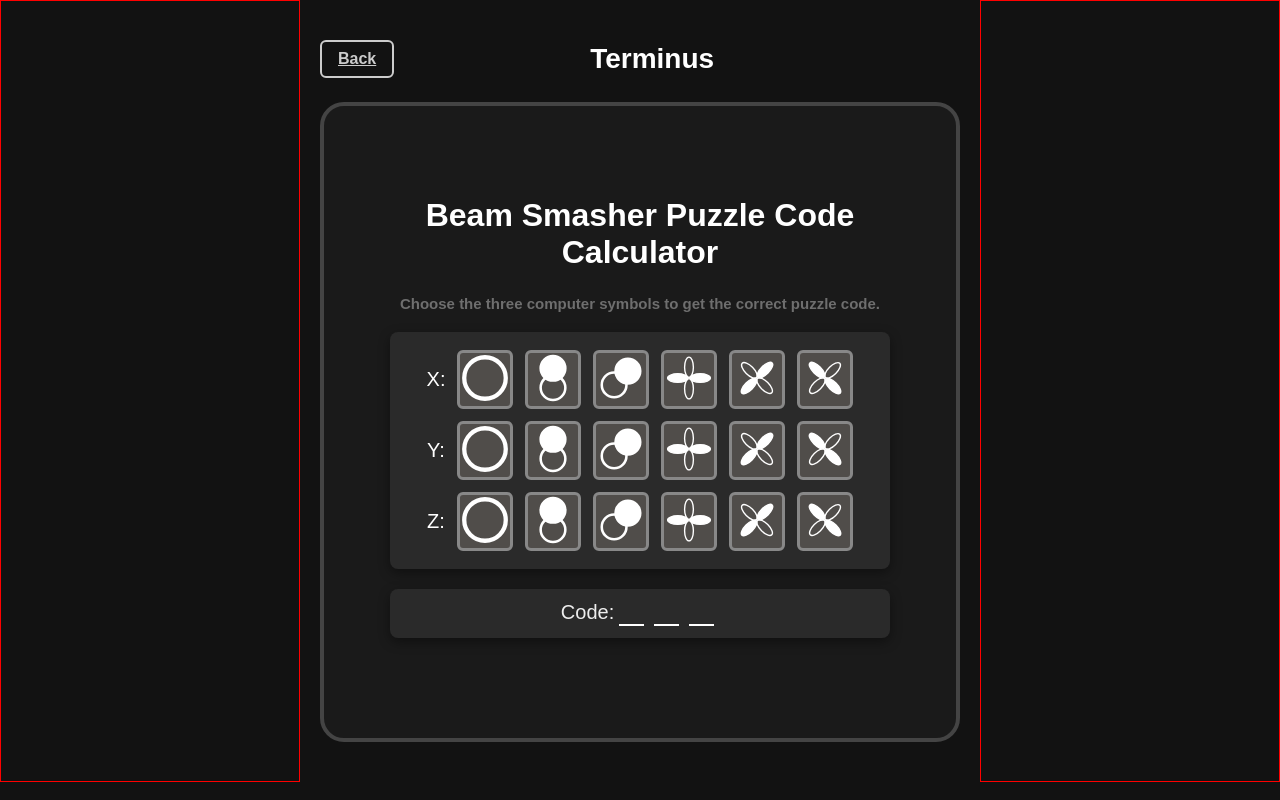
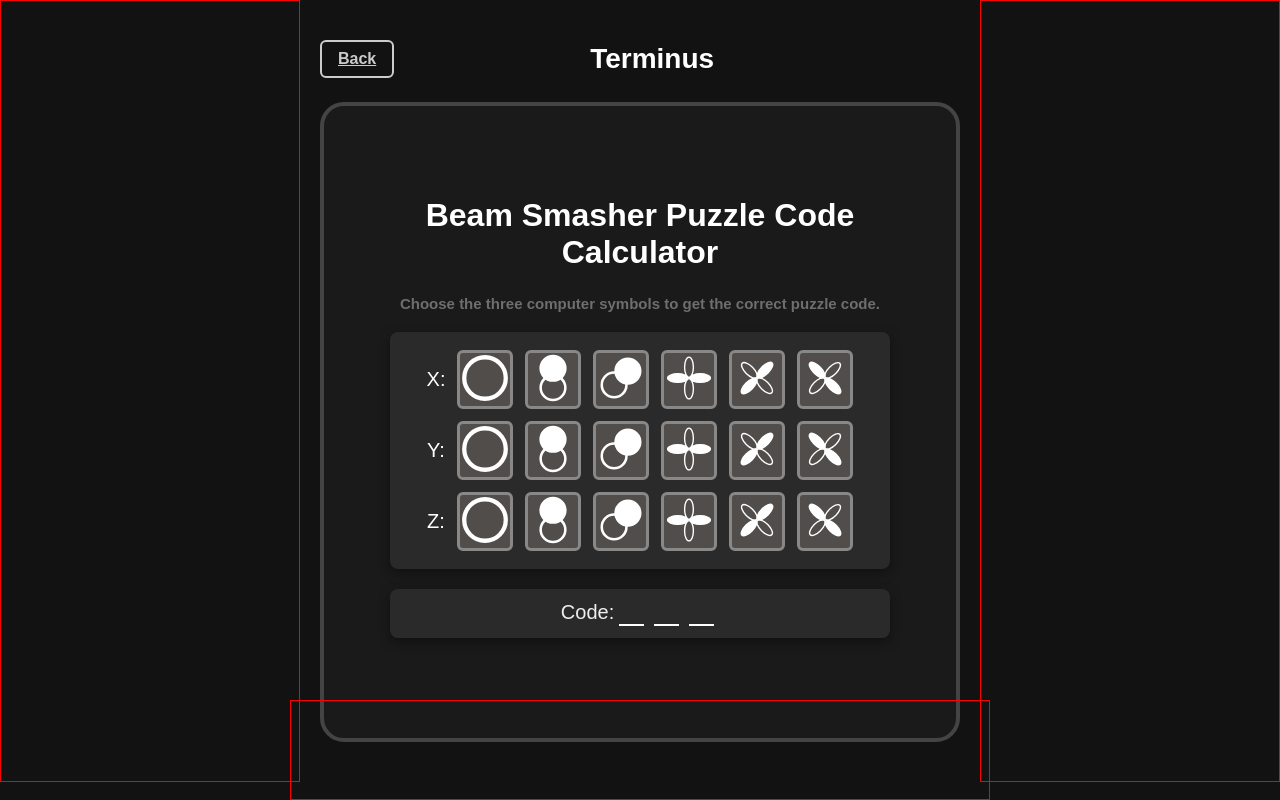
Before and after one commit to pochua117/CODSideKick, a Next.js app: page /maps/terminus in a window 1280 px wide. Built offline with nearby package versions, Linux system fonts and the light colour scheme.

Commit message:
added bottom ad to all maps

```diff
--- a/src/components/MapPageContent.jsx
+++ b/src/components/MapPageContent.jsx
@@ -27,8 +27,7 @@ const MapPageContent = ({ children, mapName }) => {
       {config.right && <AdBanner adSlot={config.right} />}
 
       {/* Anuncio abajo */}
-      {mapName === "test" &&
-      config.down && <AdBanner adSlot={config.down} className="ad-banner-down" />}
+      {config.down && <AdBanner adSlot={config.down} className="ad-banner-down" />}
 
     </div>
   );
```
